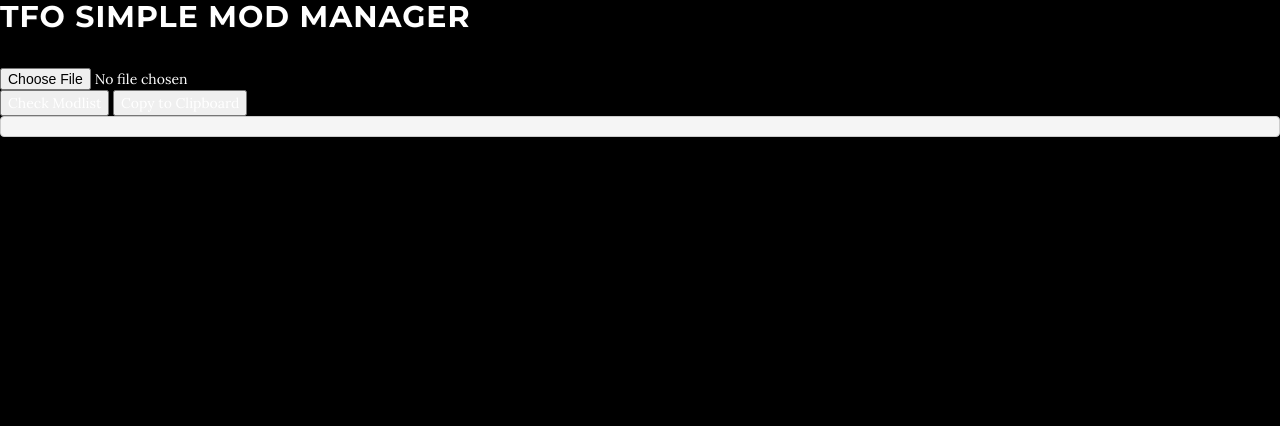
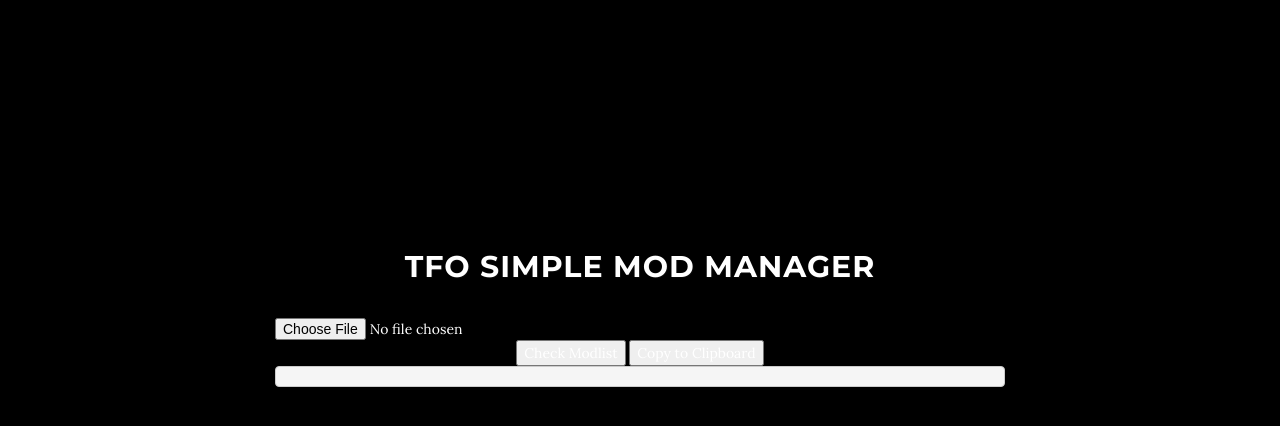
Before and after one commit to taskforceomega/taskforceomega.github.io, a Jekyll site: the page built from mod-manager.html, in a window 1280 px wide. Shown: the top 426 px of the page. Built offline with Jekyll 4.4.1, drawn with Linux system fonts in a browser that asks for light colours.

Commit message:
Update mod-manager.html

```diff
--- a/_includes/mod-manager.html
+++ b/_includes/mod-manager.html
@@ -1,8 +1,8 @@
     <!-- Mod Manager -->
-<!--     <section id="objective" class="content-section text-center">
+    <section id="objective" class="content-section text-center">
         <div class="objective">
             <div class="container">
-                <div class="col-lg-8 col-lg-offset-2"> -->
+                <div class="col-lg-8 col-lg-offset-2">
                 <h2>TFO Simple Mod Manager</h2>
   <input type="file" id="modlistFile" accept=".txt">
   <button onclick="checkModlist()">Check Modlist</button>
@@ -69,8 +69,7 @@
       alert('Copied to Clipboard!');
     }
   </script>
-<!--                 </div>
+                </div>
             </div>
         </div>
     </section>
- -->
```
